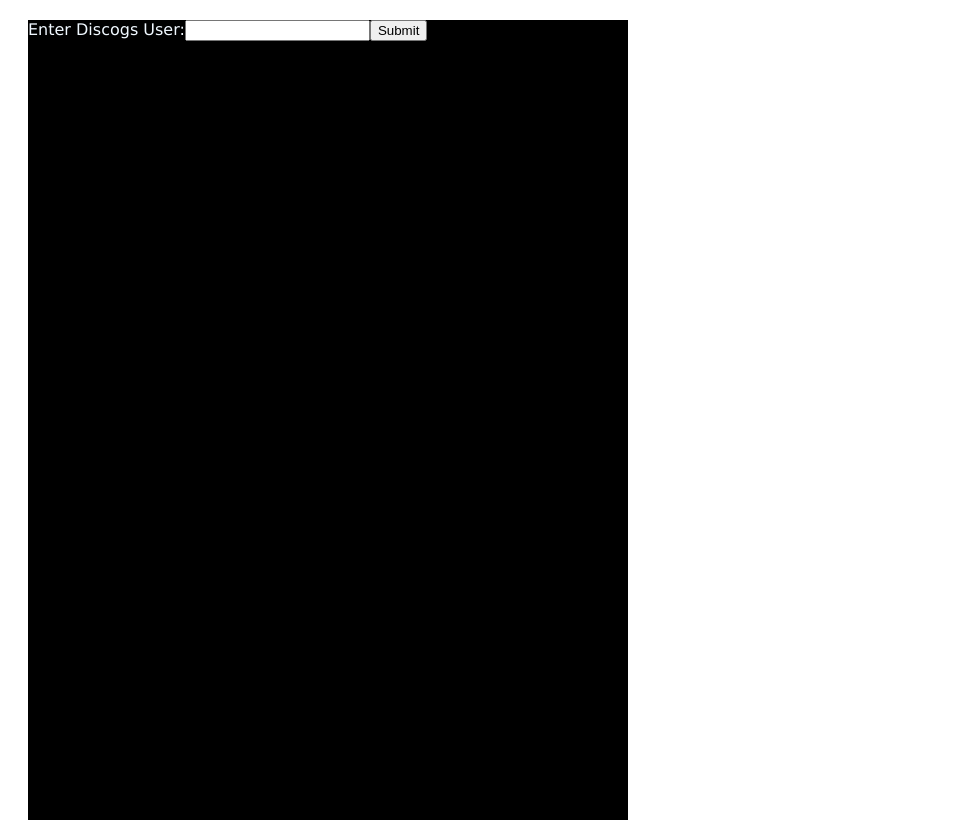
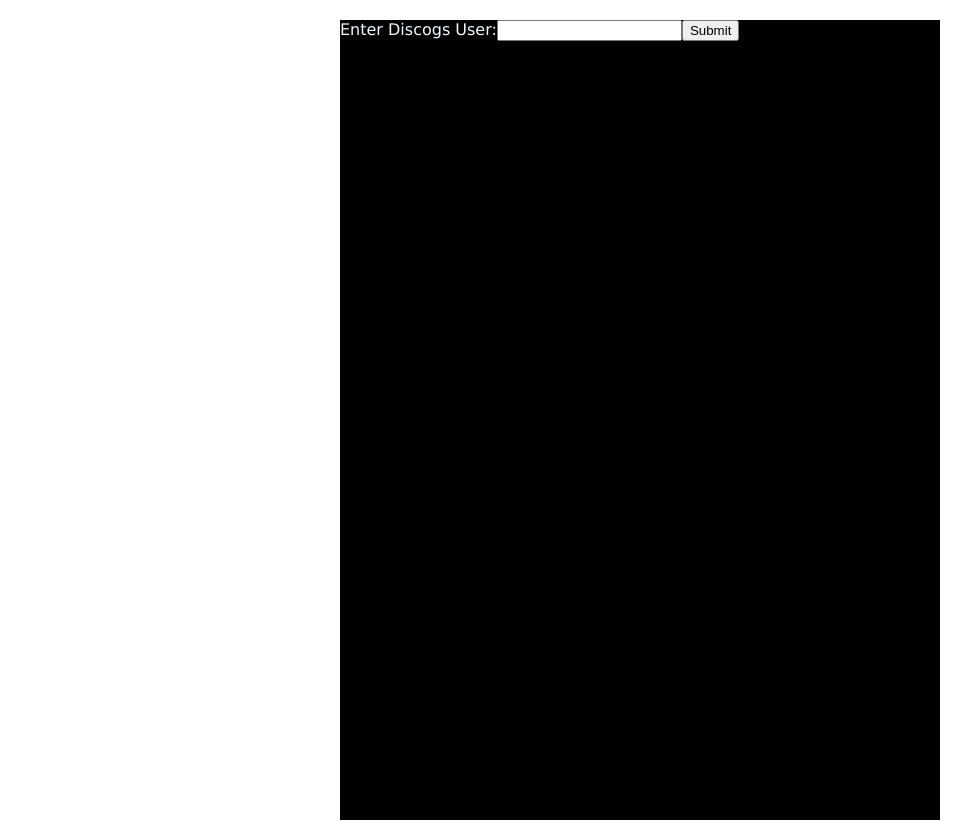
Before and after one commit to harrisonedw/PL.ai, a React app: page / in a window 1280 px wide. Shown: the whole page, without its empty margins (0-975 px from the left). Built offline with nearby package versions, Linux system fonts and the light colour scheme; the HTML template or start-up script is replaced by a standard one.

Commit message:
styling cont

```diff
--- a/client/src/components/App.css
+++ b/client/src/components/App.css
@@ -1,5 +1,7 @@
 .main {
-  max-width: 1400px;
+  /* max-width: 1400px; */
+  margin-left: auto;
+  margin-right: auto;
   display: flex;
   flex-wrap: wrap;
   margin: 20px;
@@ -11,9 +13,18 @@
   margin: 20px;
   height: 800px;
   border: 5px;
+  margin-left: auto;
+  margin-right: auto;
   overflow: auto;
   background-color: black;
   color: aliceblue;
   position: relative;
   font-family: Interstate,Lucida Grande,Lucida Sans Unicode,Lucida Sans,Garuda,Verdana,Tahoma,sans-serif;
 }
+
+.discogsInput {
+  margin-left: auto;
+  margin-right: auto;
+  display: block;
+
+}
--- a/client/src/components/App.jsx
+++ b/client/src/components/App.jsx
@@ -83,6 +83,7 @@ class App extends React.Component {
       return (
         <div className="landing">
           {/* <button onClick={this.connectToSpotify}>CONNECT TO SPOTIFY</button> */}
+          <div className="discogsInput">
             <form>
               <label>
                 Enter Discogs User:
@@ -90,6 +91,7 @@ class App extends React.Component {
               </label>
               <input type="submit" value="Submit" onClick={this.handleDiscogsSubmit}/>
             </form>
+          </div>
         </div>
       )
     }
```
Also changed, not shown: 2 other files (tests, documents, lock files or other folders). Lines whose indentation alone changed are shown as unchanged.
